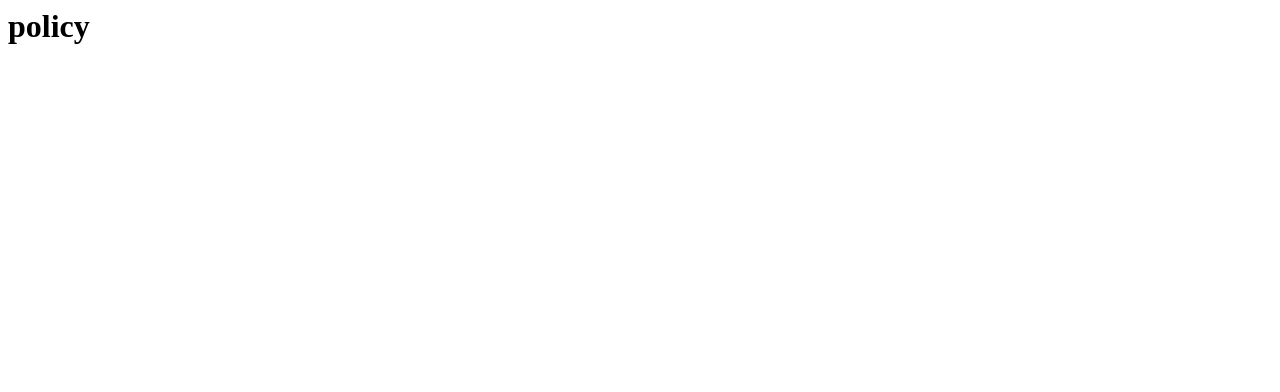
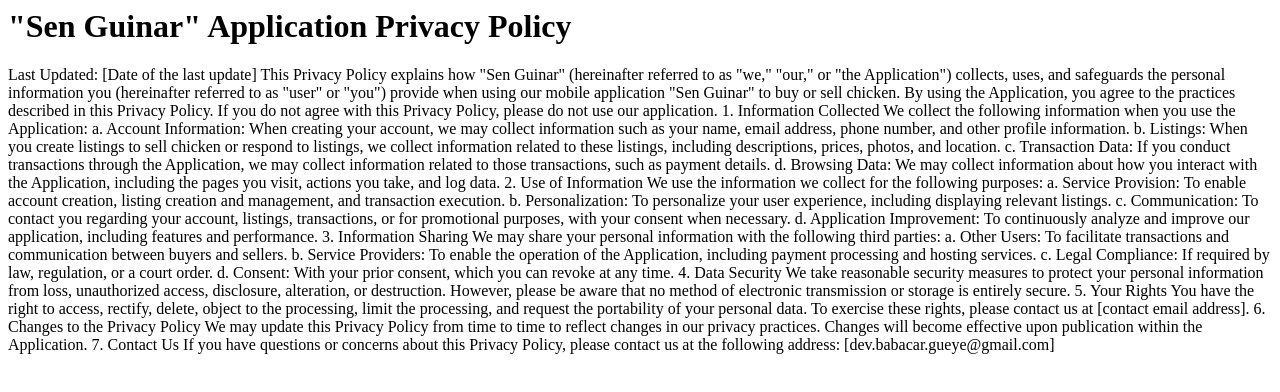
Before and after one commit to Babacargueye3101/policy_privacy, a plain HTML site: page index.html in a window 1280 px wide. Drawn offline with Linux system fonts and the light colour scheme.

Commit message:
Update index.html
add policy

```diff
--- a/index.html
+++ b/index.html
@@ -1 +1,59 @@
-<h1>policy</h1>
+<h1>"Sen Guinar" Application Privacy Policy</h1>
+
+<p>Last Updated: [Date of the last update]
+
+This Privacy Policy explains how "Sen Guinar" (hereinafter referred to as "we," "our," or "the Application") collects, uses, and safeguards the personal information you (hereinafter referred to as "user" or "you") provide when using our mobile application "Sen Guinar" to buy or sell chicken.
+
+By using the Application, you agree to the practices described in this Privacy Policy. If you do not agree with this Privacy Policy, please do not use our application.
+
+1. Information Collected
+
+We collect the following information when you use the Application:
+
+a. Account Information: When creating your account, we may collect information such as your name, email address, phone number, and other profile information.
+
+b. Listings: When you create listings to sell chicken or respond to listings, we collect information related to these listings, including descriptions, prices, photos, and location.
+
+c. Transaction Data: If you conduct transactions through the Application, we may collect information related to those transactions, such as payment details.
+
+d. Browsing Data: We may collect information about how you interact with the Application, including the pages you visit, actions you take, and log data.
+
+2. Use of Information
+
+We use the information we collect for the following purposes:
+
+a. Service Provision: To enable account creation, listing creation and management, and transaction execution.
+
+b. Personalization: To personalize your user experience, including displaying relevant listings.
+
+c. Communication: To contact you regarding your account, listings, transactions, or for promotional purposes, with your consent when necessary.
+
+d. Application Improvement: To continuously analyze and improve our application, including features and performance.
+
+3. Information Sharing
+
+We may share your personal information with the following third parties:
+
+a. Other Users: To facilitate transactions and communication between buyers and sellers.
+
+b. Service Providers: To enable the operation of the Application, including payment processing and hosting services.
+
+c. Legal Compliance: If required by law, regulation, or a court order.
+
+d. Consent: With your prior consent, which you can revoke at any time.
+
+4. Data Security
+
+We take reasonable security measures to protect your personal information from loss, unauthorized access, disclosure, alteration, or destruction. However, please be aware that no method of electronic transmission or storage is entirely secure.
+
+5. Your Rights
+
+You have the right to access, rectify, delete, object to the processing, limit the processing, and request the portability of your personal data. To exercise these rights, please contact us at [contact email address].
+
+6. Changes to the Privacy Policy
+
+We may update this Privacy Policy from time to time to reflect changes in our privacy practices. Changes will become effective upon publication within the Application.
+
+7. Contact Us
+
+If you have questions or concerns about this Privacy Policy, please contact us at the following address: [dev.babacar.gueye@gmail.com] </p>
```
